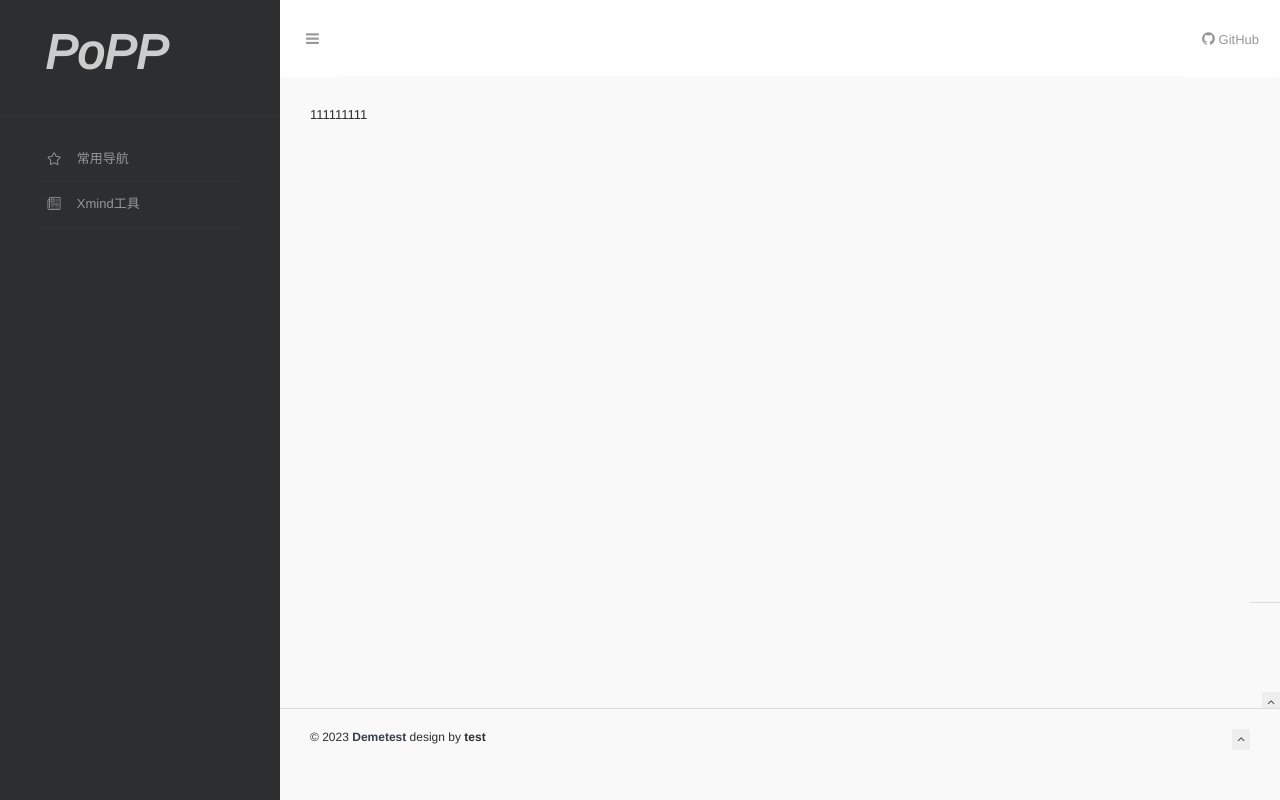
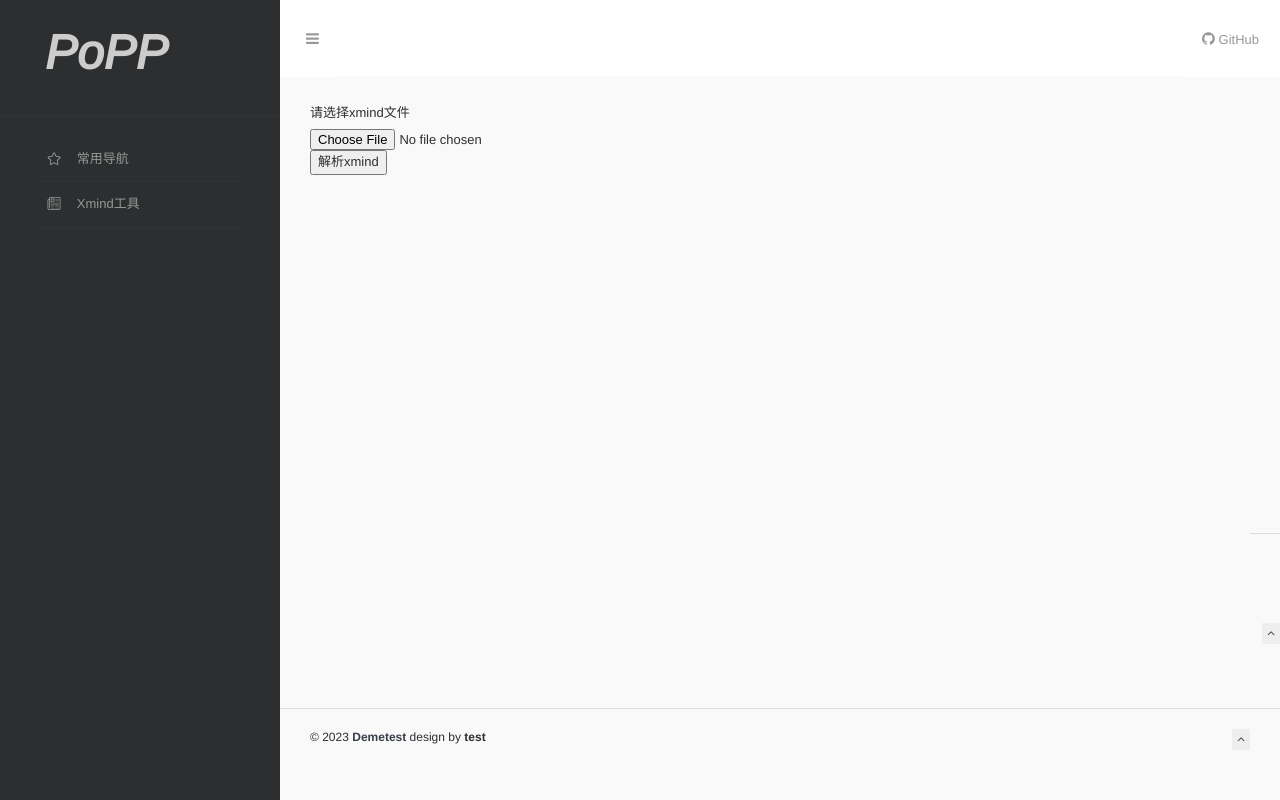
Before and after one commit to guichuanqing/qgcTools, a Django app: page /test.html in a window 1280 px wide; the page is wider, and only the part inside the window is pictured. Run offline with Django 3.2, Linux system fonts and the light colour scheme; some libraries are stand-ins or nearby versions.

Commit message:
add 性能shuo

```diff
--- a/python/QWebStack/apps/webstack/templates/webstack/test.html
+++ b/python/QWebStack/apps/webstack/templates/webstack/test.html
@@ -1,5 +1,16 @@
 {% extends "webstack/index.html" %}
 {% load static %}
 {% block customize%}
-    111111111
+    <h5>请选择xmind文件</h5>
+    <div>
+        <div>
+            <form action="/upload" method="post" enctype="multipart/form-data">
+                <!-- 文件上传输入框 -->
+                <input type="file" name="fileInput" id="fileInput" accept=".xmind">
+
+                <!-- 提交按钮 -->
+                <input type="submit" value="解析xmind">
+            </form>
+        </div>
+    </div>
 {% endblock %}
--- a/性能说.txt
+++ b/性能说.txt
@@ -1,3 +1,7 @@
+！！！经验TPS
+8H16G的机器单接口不走缓存500TPS，百万用户数据下，优化后新用户从1.4K到2.1K
+
+
 ！！！jmeter
 1，同样的场景，新增了个jsr223断言，TPS减少了10倍
 
```
